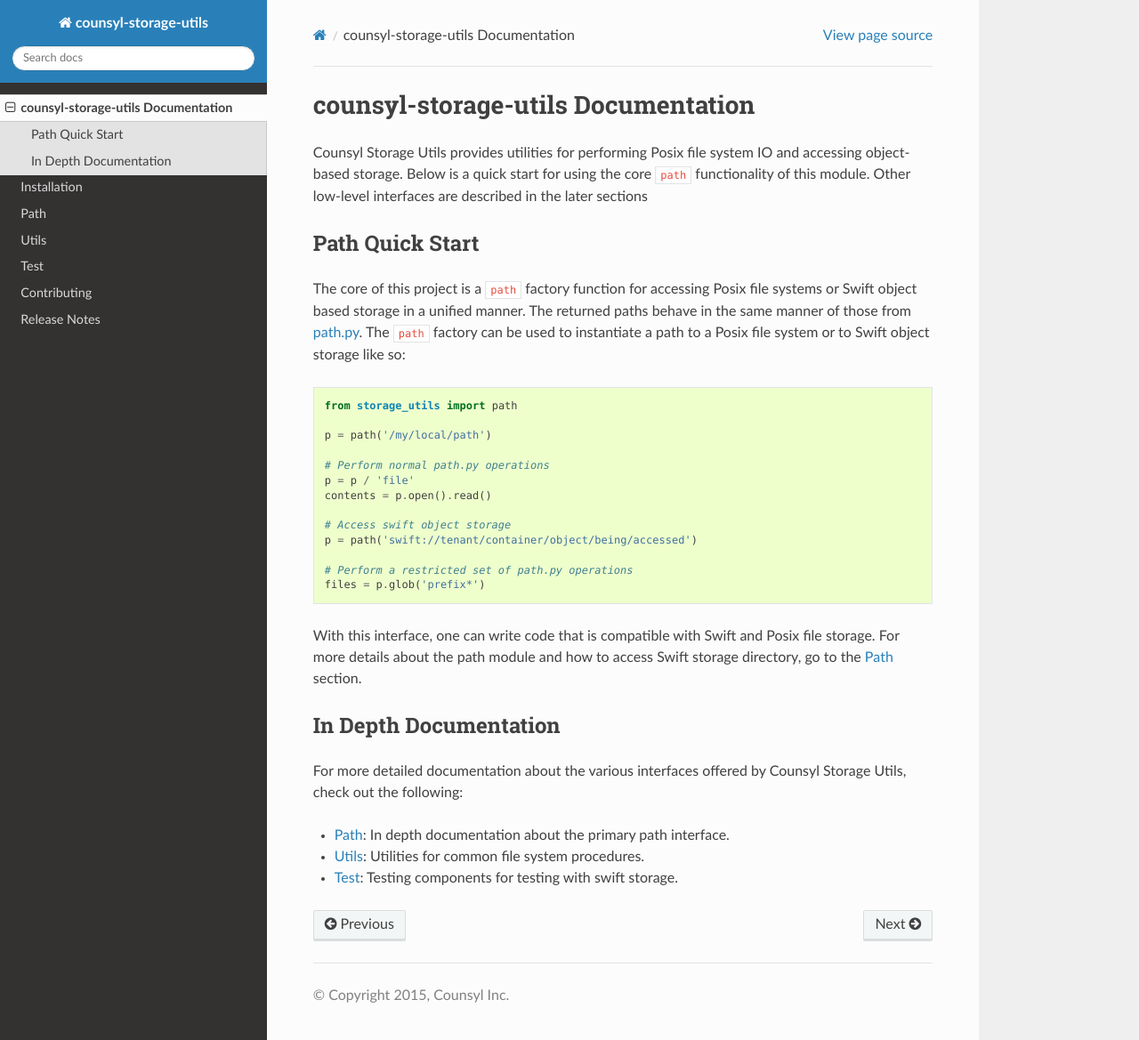
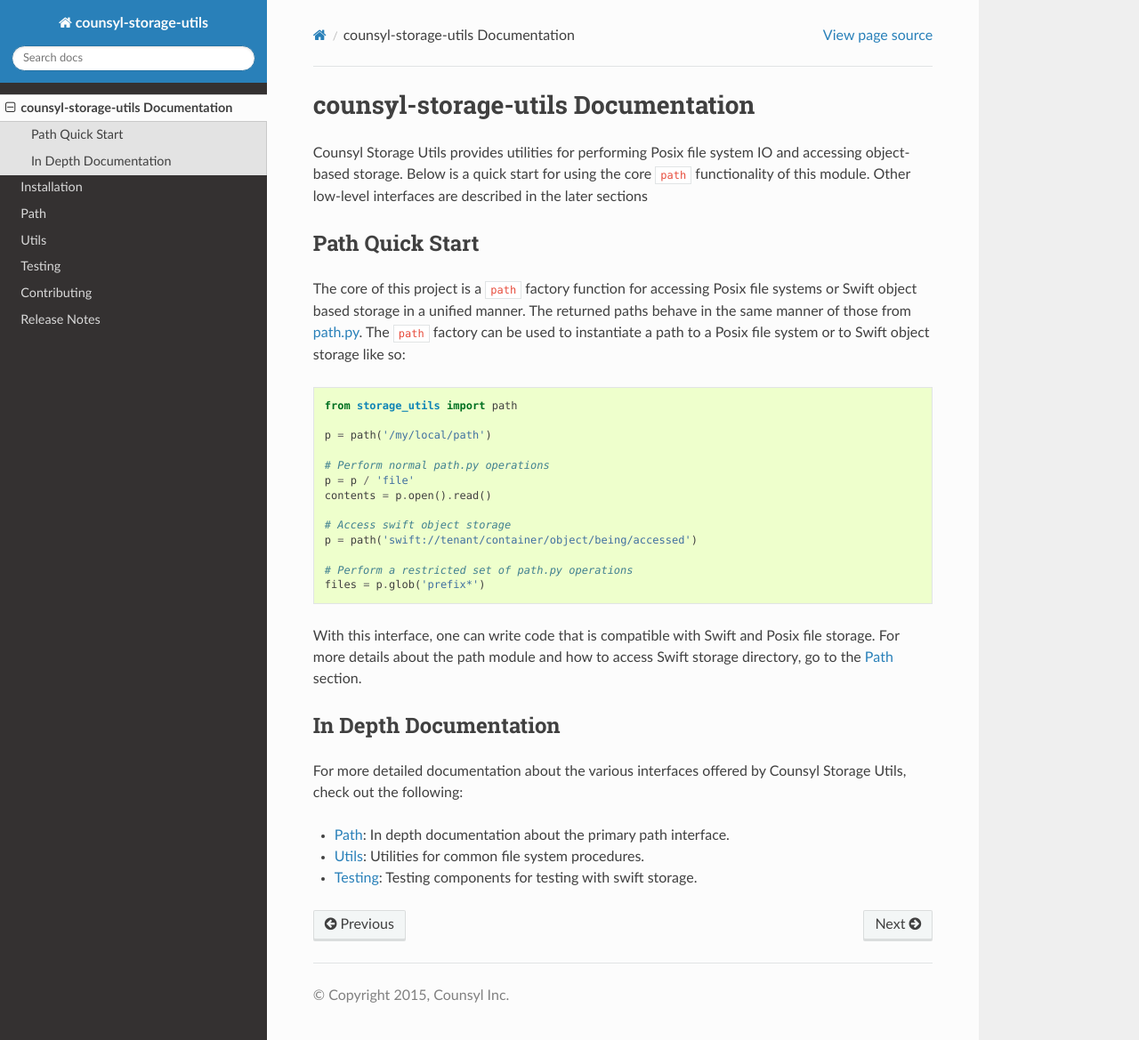
Before and after one commit to counsyl/stor, a Sphinx documentation site: the page built from docs/index.rst, in a window 1280 px wide and 1169 px high. Shown: the whole window at 89% size. Built offline with Sphinx 7.4.7 and the Read the Docs theme 2.0.0, drawn with Linux system fonts in a browser that asks for light colours; the version number could not be read and is left out.

Commit message:
Renamed test to testing in docs and also moved util to main interface

```diff
--- a/docs/index.rst
+++ b/docs/index.rst
@@ -32,4 +32,4 @@
 
 - :ref:`path`: In depth documentation about the primary path interface.
 - :ref:`utils`: Utilities for common file system procedures.
-- :ref:`test`: Testing components for testing with swift storage.
+- :ref:`testing`: Testing components for testing with swift storage.
--- a/docs/test.rst
+++ b/docs/testing.rst
@@ -1,7 +1,7 @@
-..  _test:
+..  _testing:
 
-Test
-====
+Testing
+=======
 Counsyl Storage Utils provides a test case to use when testing against Swift storage. This is detailed below.
 
 .. automodule:: storage_utils.test
--- a/docs/toc.rst
+++ b/docs/toc.rst
@@ -8,6 +8,6 @@
    installation
    path
    utils
-   test
+   testing
    contributing
    release_notes
--- a/docs/utils.rst
+++ b/docs/utils.rst
@@ -4,5 +4,5 @@
 =====
 Counsyl Storage Utils also comes with various I/O utilities. Descriptions and examples of these utilities are provided below.
 
-.. automodule:: storage_utils.utils
-.. autofunction:: storage_utils.utils.NamedTemporaryDirectory
+.. automodule:: storage_utils
+.. autofunction:: storage_utils.NamedTemporaryDirectory
--- a/storage_utils/__init__.py
+++ b/storage_utils/__init__.py
@@ -1,3 +1,6 @@
+from storage_utils.utils import NamedTemporaryDirectory  # flake8: noqa
+
+
 def is_swift_path(p):
     """Determines if the path is a Swift path.
 
```
